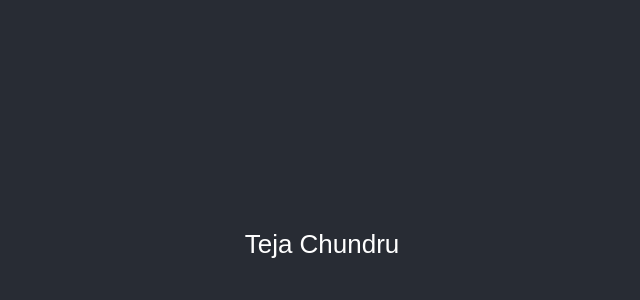
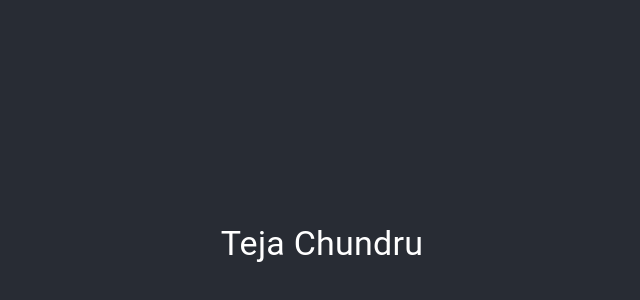
Before and after one commit to tejachundru/my-portfolio, a React (Create React App) app: page / in a window 1280 px wide. Shown: the part 156-456 px from the top of the page, without its empty margins (318-958 px from the left). Built offline with nearby package versions, Linux system fonts and the light colour scheme; a web font is replaced by a local one.

Commit message:
added cname

```diff
--- a/src/App.js
+++ b/src/App.js
@@ -1,10 +1,11 @@
+import { Typography } from "@mui/material";
 import "./App.css";
 
 function App() {
   return (
     <div className="App">
       <header className="App-header">
-        <p>Teja Chundru</p>
+        <Typography variant="h4">Teja Chundru</Typography>
       </header>
     </div>
   );
```
Also changed, not shown: 1 other file (tests, documents, lock files or other folders).
